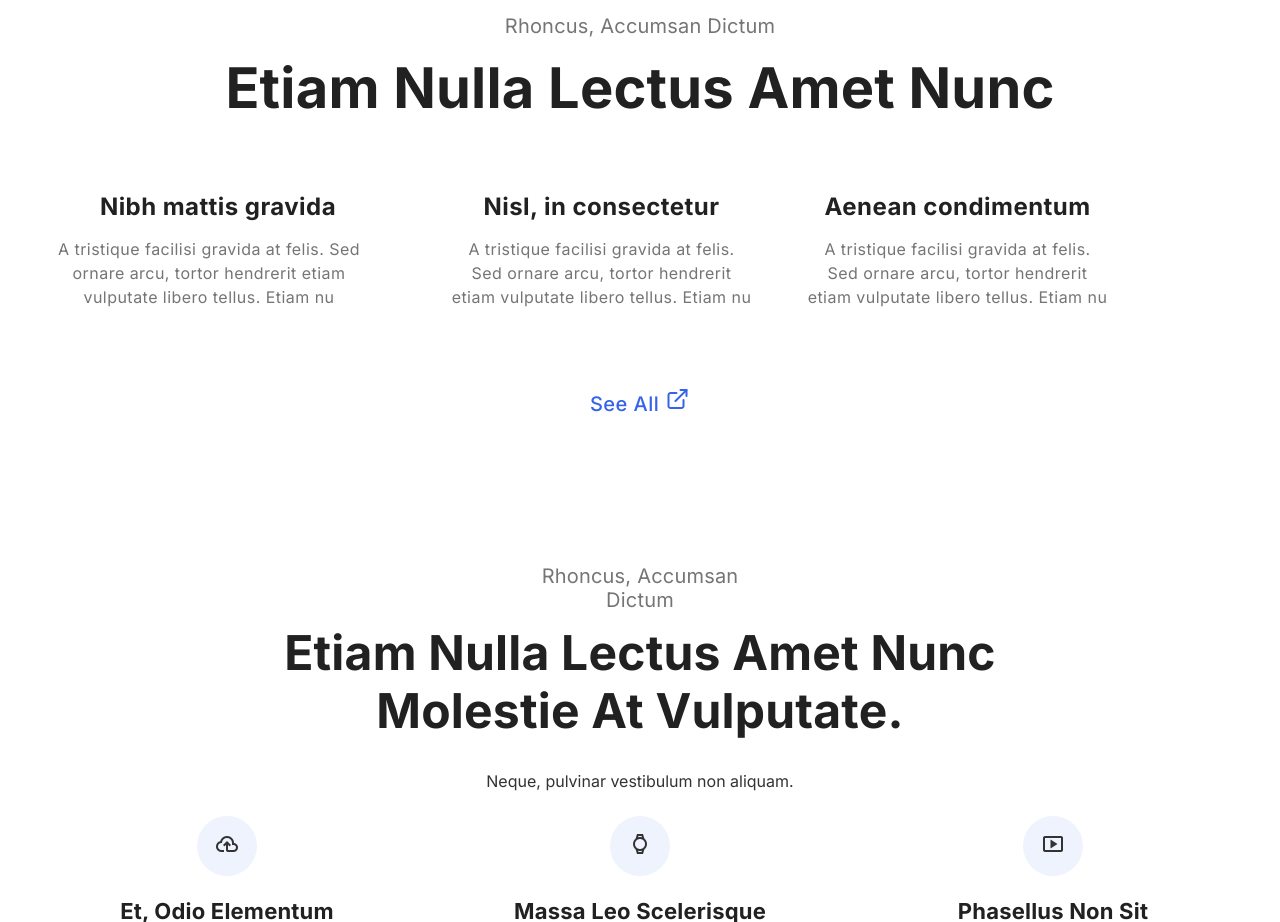
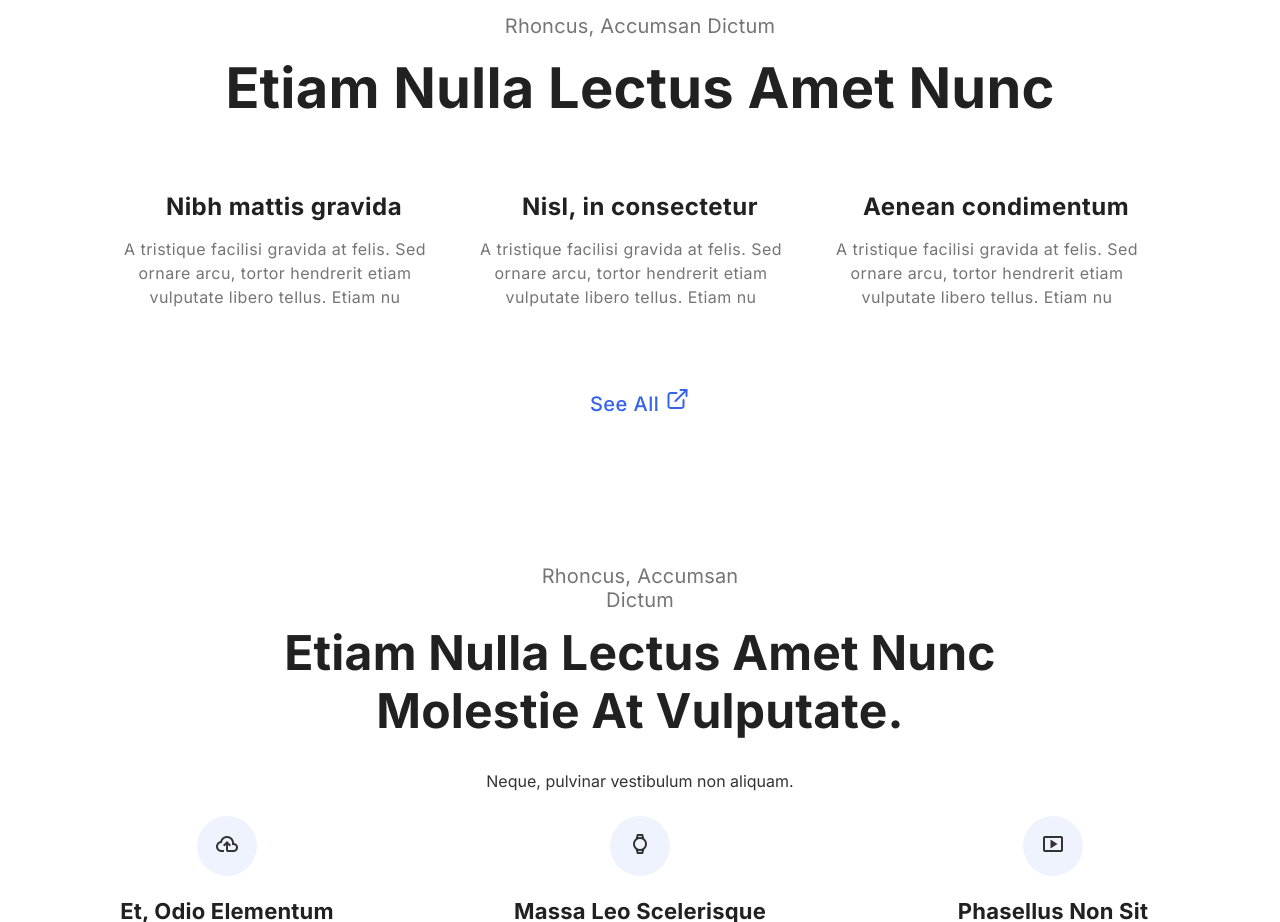
Before and after one commit to AlexJaneMercer/NewProject, a website: page index.html in a window 1280 px wide. Shown: the part 880-1802 px from the top of the page. Drawn offline with nearby package versions, Linux system fonts and the light colour scheme.

Commit message:
Update style.css

```diff
--- a/assets/css/style.css
+++ b/assets/css/style.css
@@ -269,18 +269,13 @@ input.email__form::placeholder {
     .row{
       display: flex;
       padding-top: 70px;
+      justify-content: center;
     }
     .column{
       width: 356px;
 
     }
 
-    .row .column:nth-child(2){
-      padding-left: 55px;
-    }
-    .row .column:nth-child(3){
-      padding-left: 55px;
-    }
 
     .column__left__head{
     font-family: 'Inter';
```
